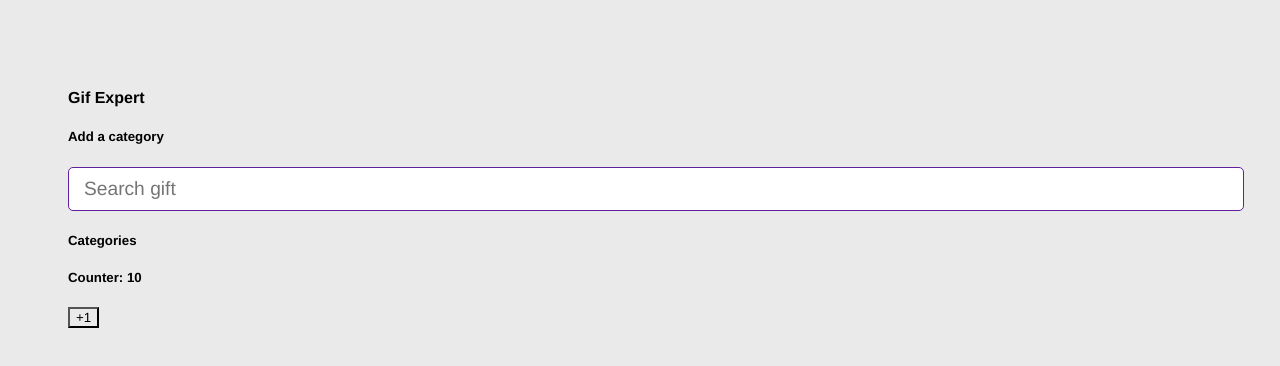
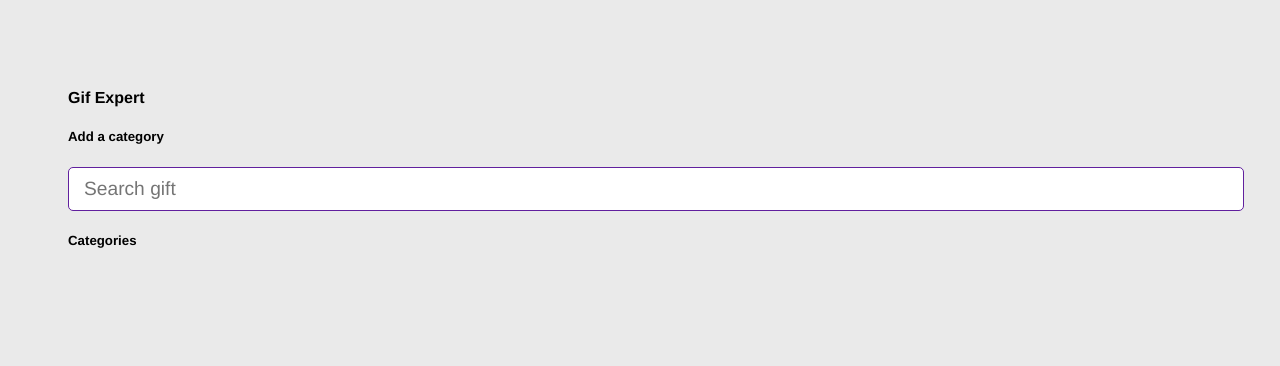
Before and after one commit to JaviKo500/04-gift-expert-react, a React (Vite) app: page / in a window 1280 px wide. Shown: the top 366 px of the page. Built offline with nearby package versions, Linux system fonts and the light colour scheme; no server answers.

Commit message:
fix: remove counter state

```diff
--- a/src/components/GifGrid.tsx
+++ b/src/components/GifGrid.tsx
@@ -1,9 +1,8 @@
-import { useState, useEffect } from "react";
+import { useEffect } from "react";
 import { getGifts } from "../helpers/getGifts";
 
 export const GifGrid = ({ category }: { category: string }) => {
-  const [counter, setCounter] = useState(10);
-  // rebuild the gif's when the category changes
+  //* rebuild the gif's when the category changes
   useEffect(
     () => {
       getGifts( category );
@@ -13,8 +12,6 @@ export const GifGrid = ({ category }: { category: string }) => {
   return (
     <>
       <h2>{category}</h2>
-      <h5>Counter: {counter}</h5>
-      <button onClick={ ()=> setCounter(counter+1) } >+1</button>
     </>
   )
 }
--- a/src/helpers/getGifts.ts
+++ b/src/helpers/getGifts.ts
@@ -10,7 +10,5 @@ export const getGifts = async ( category: string ): Promise<GiftInterface[]> =>
     title: gif.title,
     url: gif.images.downsized_medium.url,
   }));
-  console.log('<--------------- JK GetGifts --------------->');
-  console.log(gifts);
   return gifts;
 }
```
